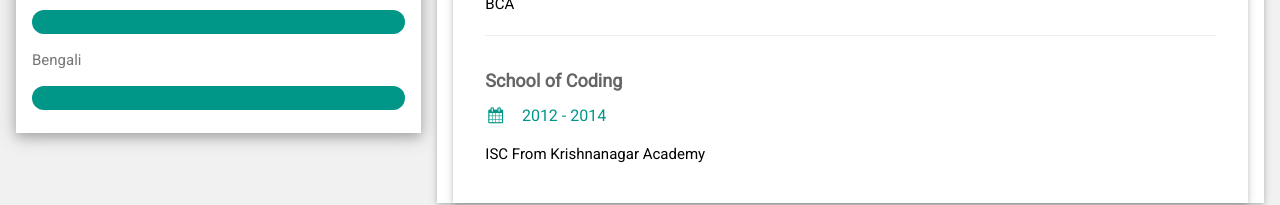
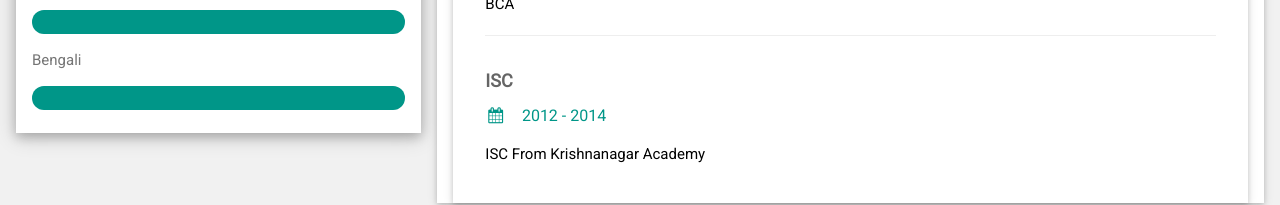
Before and after one commit to GodLRyuk/Portfolio, a plain HTML site: page index.html in a window 1280 px wide. Shown: the part 741-946 px from the top of the page. Drawn offline with nearby package versions, Linux system fonts and the light colour scheme.

Commit message:
Update index.html

```diff
--- a/index.html
+++ b/index.html
@@ -103,7 +103,7 @@ html,body,h1,h2,h3,h4,h5,h6 {font-family: "Roboto", sans-serif}
           <hr>
         </div>
         <div class="w3-container">
-          <h5 class="w3-opacity"><b>School of Coding</b></h5>
+          <h5 class="w3-opacity"><b>ISC</b></h5>
           <h6 class="w3-text-teal"><i class="fa fa-calendar fa-fw w3-margin-right"></i>2012 - 2014</h6>
           <p>ISC From Krishnanagar Academy</p><br>
         </div>
```
